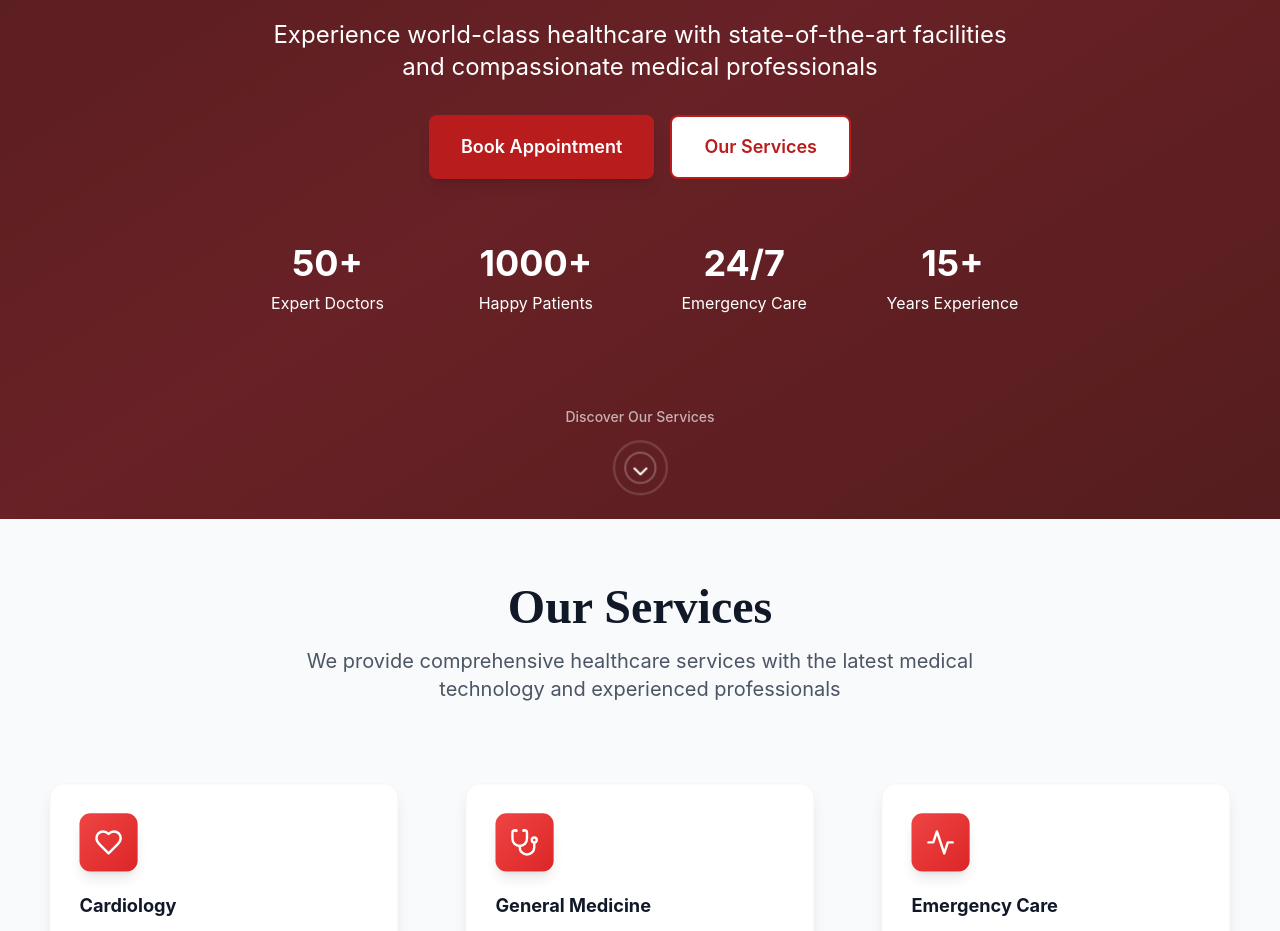
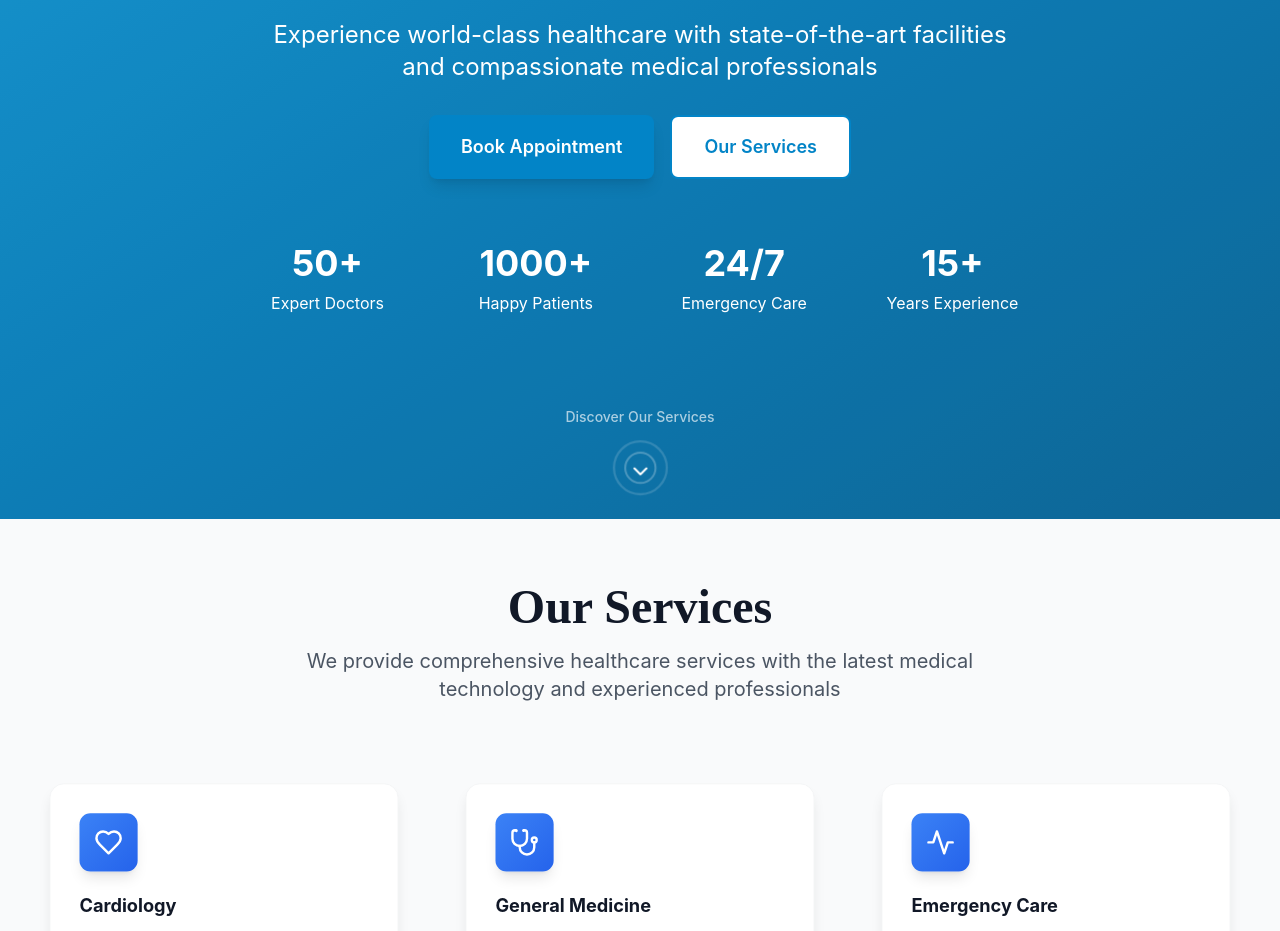
Before and after one commit to narasimhakarthik2/gayathri-hospital, a Next.js app: page / in a window 1280 px wide. Shown: the part 281-1212 px from the top of the page. Built offline with nearby package versions, Linux system fonts and the light colour scheme.

Commit message:
Update color scheme to light blue hospital theme

```diff
--- a/app/globals.css
+++ b/app/globals.css
@@ -39,11 +39,11 @@
 
 @layer components {
   .btn-primary {
-    @apply bg-maroon-600 hover:bg-maroon-700 text-white font-semibold py-3 px-6 rounded-lg transition-all duration-300 transform hover:scale-105 shadow-lg hover:shadow-xl;
+    @apply bg-hospital-600 hover:bg-hospital-700 text-white font-semibold py-3 px-6 rounded-lg transition-all duration-300 transform hover:scale-105 shadow-lg hover:shadow-xl;
   }
 
   .btn-secondary {
-    @apply bg-white hover:bg-gray-50 text-maroon-600 font-semibold py-3 px-6 rounded-lg border-2 border-maroon-600 transition-all duration-300 transform hover:scale-105;
+    @apply bg-white hover:bg-gray-50 text-hospital-600 font-semibold py-3 px-6 rounded-lg border-2 border-hospital-600 transition-all duration-300 transform hover:scale-105;
   }
 
   .btn-accent {
@@ -59,11 +59,11 @@
   }
 
   .gradient-bg {
-    background: linear-gradient(135deg, #7f1d1d 0%, #991b1b 50%, #b91c1c 100%);
+    background: linear-gradient(135deg, #0ea5e9 0%, #0284c7 50%, #0369a1 100%);
   }
 
-  .maroon-gradient {
-    background: linear-gradient(135deg, #7f1d1d 0%, #991b1b 50%, #b91c1c 100%);
+  .hospital-gradient {
+    background: linear-gradient(135deg, #0ea5e9 0%, #0284c7 50%, #0369a1 100%);
   }
 
   .logo-gradient-bg {
--- /dev/null
+++ b/app/viewport.js
@@ -0,0 +1,4 @@
+export const viewport = {
+    width: 'device-width',
+    initialScale: 1,
+  }
--- a/components/Header.tsx
+++ b/components/Header.tsx
@@ -37,7 +37,7 @@ const Header = () => {
     <header className={`fixed top-0 left-0 right-0 z-50 transition-all duration-500 ${
       isScrolled
         ? 'bg-white/95 backdrop-blur-lg shadow-2xl border-b border-gray-200/50'
-        : 'bg-gradient-to-r from-[#561416] via-[#6d1a1f] to-[#561416]'
+        : 'bg-gradient-to-r from-[#0ea5e9] via-[#0284c7] to-[#0369a1]'
     } ${isVisible ? 'translate-y-0' : '-translate-y-full'}`}>
       <div className="container mx-auto px-6 py-4">
         <div className="flex items-center justify-between">
@@ -45,7 +45,7 @@ const Header = () => {
           <div className="flex items-center space-x-4">
             <div className={`logo-container w-16 h-16 flex items-center justify-center rounded-xl transition-all duration-300 ${
               isScrolled
-                ? 'bg-[#561416] shadow-lg'
+                ? 'bg-[#0ea5e9] shadow-lg'
                 : 'bg-white/10 backdrop-blur-sm border border-white/20'
             }`}>
               <img
@@ -83,35 +83,35 @@ const Header = () => {
           <nav className="hidden md:flex items-center space-x-8">
             <a href="#home" className={`text-sm font-medium transition-all duration-300 hover:scale-105 ${
               isScrolled
-                ? 'text-gray-700 hover:text-[#561416]'
+                ? 'text-gray-700 hover:text-[#0ea5e9]'
                 : 'text-white/90 hover:text-white'
             }`}>
               Home
             </a>
             <a href="#services" className={`text-sm font-medium transition-all duration-300 hover:scale-105 ${
               isScrolled
-                ? 'text-gray-700 hover:text-[#561416]'
+                ? 'text-gray-700 hover:text-[#0ea5e9]'
                 : 'text-white/90 hover:text-white'
             }`}>
               Services
             </a>
             <a href="#doctors" className={`text-sm font-medium transition-all duration-300 hover:scale-105 ${
               isScrolled
-                ? 'text-gray-700 hover:text-[#561416]'
+                ? 'text-gray-700 hover:text-[#0ea5e9]'
                 : 'text-white/90 hover:text-white'
             }`}>
               Doctors
             </a>
             <a href="#about" className={`text-sm font-medium transition-all duration-300 hover:scale-105 ${
               isScrolled
-                ? 'text-gray-700 hover:text-[#561416]'
+                ? 'text-gray-700 hover:text-[#0ea5e9]'
                 : 'text-white/90 hover:text-white'
             }`}>
               About
             </a>
             <a href="#contact" className={`text-sm font-medium transition-all duration-300 hover:scale-105 ${
               isScrolled
-                ? 'text-gray-700 hover:text-[#561416]'
+                ? 'text-gray-700 hover:text-[#0ea5e9]'
                 : 'text-white/90 hover:text-white'
             }`}>
               Contact
@@ -122,8 +122,8 @@ const Header = () => {
           <div className="flex items-center space-x-4">
             <button className={`px-6 py-2 rounded-full text-sm font-semibold transition-all duration-300 hover:scale-105 hover:shadow-lg ${
               isScrolled
-                ? 'bg-[#561416] text-white hover:bg-[#6d1a1f] shadow-md'
-                : 'bg-white text-[#561416] hover:bg-white/90 shadow-lg'
+                ? 'bg-[#0ea5e9] text-white hover:bg-[#0284c7] shadow-md'
+                : 'bg-white text-[#0ea5e9] hover:bg-white/90 shadow-lg'
             }`}>
               Book Appointment
             </button>
--- a/components/HeroSection.tsx
+++ b/components/HeroSection.tsx
@@ -6,7 +6,7 @@ const HeroSection = () => {
   return (
     <section id="home" className="relative min-h-screen flex items-center justify-center overflow-hidden">
       {/* Background */}
-      <div className="absolute inset-0 bg-gradient-to-br from-[#561416] via-[#6d1a1f] to-[#561416] opacity-95"></div>
+      <div className="absolute inset-0 bg-gradient-to-br from-[#0ea5e9] via-[#0284c7] to-[#0369a1] opacity-95"></div>
       <div className="absolute inset-0 bg-black/10"></div>
 
       {/* Content */}
--- a/next.config.js
+++ b/next.config.js
@@ -1,11 +1,6 @@
 /** @type {import('next').NextConfig} */
 const nextConfig = {
-  experimental: {
-    appDir: true,
-  },
-  images: {
-    domains: ['images.unsplash.com'],
-  },
+  output: 'export'
 }
 
-module.exports = nextConfig
+module.exports = nextConfig;
--- a/tailwind.config.js
+++ b/tailwind.config.js
@@ -9,16 +9,16 @@ module.exports = {
     extend: {
       colors: {
         primary: {
-          50: '#fef2f2',
-          100: '#fee2e2',
-          200: '#fecaca',
-          300: '#fca5a5',
-          400: '#f87171',
-          500: '#ef4444',
-          600: '#dc2626',
-          700: '#b91c1c',
-          800: '#991b1b',
-          900: '#7f1d1d',
+          50: '#eff6ff',
+          100: '#dbeafe',
+          200: '#bfdbfe',
+          300: '#93c5fd',
+          400: '#60a5fa',
+          500: '#3b82f6',
+          600: '#2563eb',
+          700: '#1d4ed8',
+          800: '#1e40af',
+          900: '#1e3a8a',
         },
         secondary: {
           50: '#f8fafc',
@@ -43,20 +43,20 @@ module.exports = {
           purple: '#8b5cf6',
           pink: '#ec4899',
         },
-        maroon: {
-          50: '#fef2f2',
-          100: '#fee2e2',
-          200: '#fecaca',
-          300: '#fca5a5',
-          400: '#f87171',
-          500: '#dc2626',
-          600: '#b91c1c',
-          700: '#991b1b',
-          800: '#7f1d1d',
-          900: '#450a0a',
+        hospital: {
+          50: '#f0f9ff',
+          100: '#e0f2fe',
+          200: '#bae6fd',
+          300: '#7dd3fc',
+          400: '#38bdf8',
+          500: '#0ea5e9',
+          600: '#0284c7',
+          700: '#0369a1',
+          800: '#075985',
+          900: '#0c4a6e',
         },
         logo: {
-          background: '#7f1d1d', // Dark maroon background
+          background: '#0ea5e9', // Light blue background
           hands: '#ffffff', // White hands
           flower: {
             blue: '#3b82f6',
```
Also changed, not shown: package.json (+7 -3 lines), 2 other files (tests, documents, lock files or other folders).
